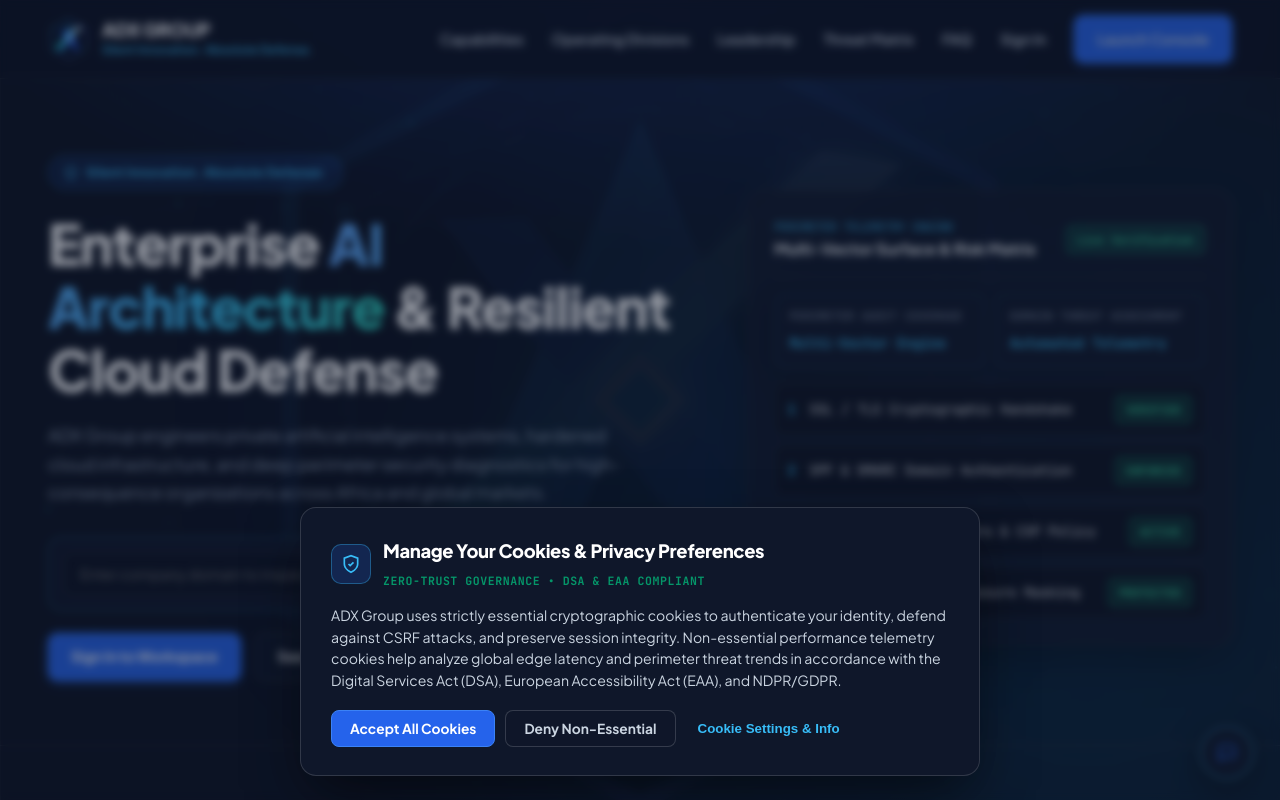
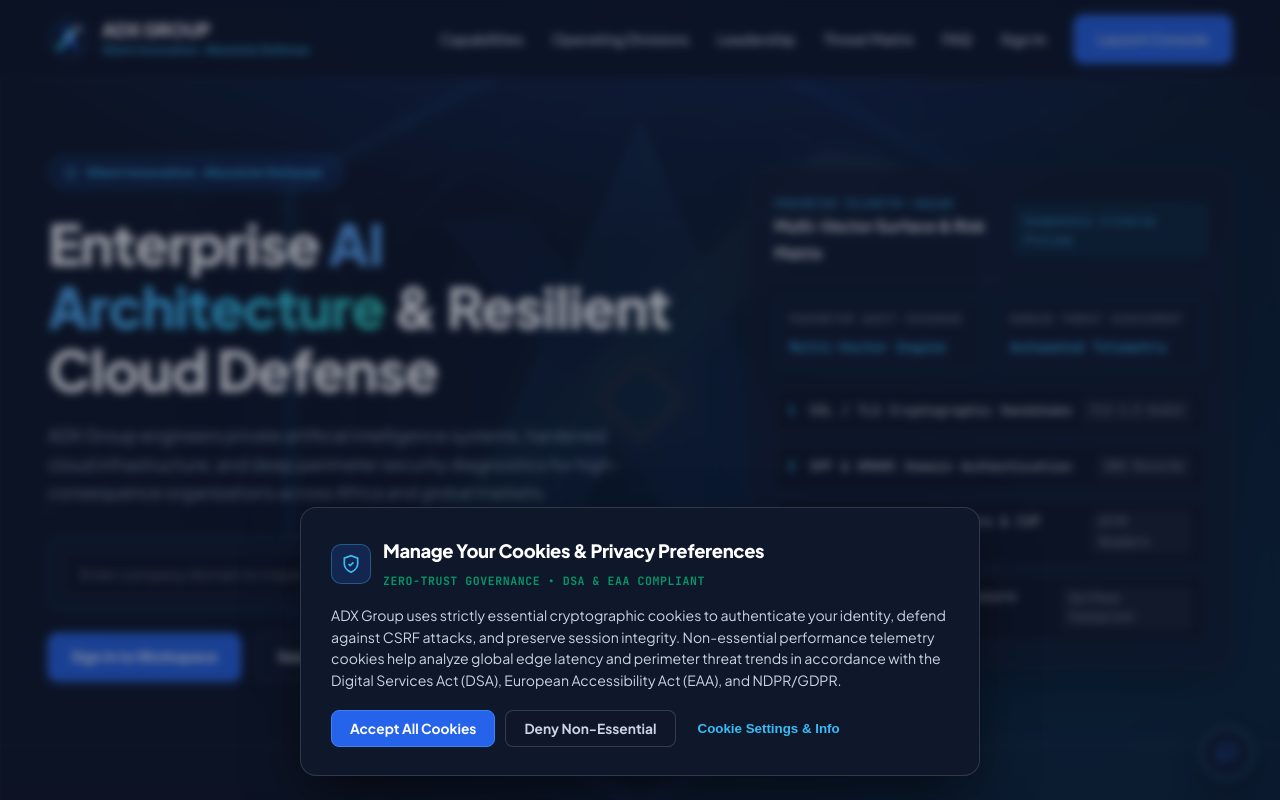
Before and after one commit to hardex001-tech/adxgroup, a FastAPI app: page / in a window 1280 px wide. Run offline with FastAPI, Linux system fonts and the light colour scheme; some libraries are stand-ins or nearby versions.

Commit message:
fix(landing): relabel hero terminal and preview card to demo simulation output

```diff
--- a/static/js/main.js
+++ b/static/js/main.js
@@ -1238,14 +1238,14 @@ document.addEventListener("DOMContentLoaded", () => {
     const termBody = document.getElementById("sim-terminal-output");
     if (!termBody) return;
     termBody.innerHTML = `
-      <span style="color: #60a5fa;">$ adx audit --domain adxgroup.tech --compliance-mode 2026-cve</span><br>
-      <span style="color: #94a3b8;">[INIT] Handshaking with edge telemetry cluster...</span><br>
-      <span style="color: #10b981;">[DNS] Resolving A/AAAA records: IP 76.76.21.21 (Verified Vercel Global Edge)</span><br>
-      <span style="color: #10b981;">[TLS] Handshake: TLS 1.3 Forward Secrecy &bull; Modern AEAD Cipher &bull; Zero Weakness</span><br>
-      <span style="color: #10b981;">[MAIL] DMARC Policy: p=reject &bull; SPF &amp; DKIM Hardened against BEC Spoofing</span><br>
-      <span style="color: #10b981;">[HEADERS] Content-Security-Policy &amp; HSTS 63072000s max-age active</span><br>
-      <span style="color: #10b981;">[CVE] Scanning 2026 Attack Vectors: CVE-2026-109618, CVE-2026-31044: PROTECTED</span><br>
-      <span style="color: #38bdf8; font-weight: 700;">[RESULT] Audit Score: 98/100 (GRADE A+ EXCELLENT) &bull; Verified Zero-Trust Stance</span>
+      <span style="color: #60a5fa;">$ adx audit --domain example-domain.com --mode passive-telemetry</span><br>
+      <span style="color: #94a3b8;">[DEMO] Simulating surface diagnostic workflow (sample output)...</span><br>
+      <span style="color: #10b981;">[DNS] Resolving A/AAAA records: Authoritative DNS resolution checked</span><br>
+      <span style="color: #10b981;">[TLS] Cryptographic Handshake: TLS 1.3 protocol negotiation evaluated</span><br>
+      <span style="color: #10b981;">[MAIL] Domain Security: SPF &amp; DMARC policy presence analyzed</span><br>
+      <span style="color: #10b981;">[HEADERS] Response Directives: Content-Security-Policy &amp; HSTS verified</span><br>
+      <span style="color: #10b981;">[PORTS] Diagnostic Vector: Non-intrusive edge port verification completed</span><br>
+      <span style="color: #38bdf8; font-weight: 700;">[RESULT] Sample Surface Telemetry (Example Demonstration Output)</span>
     `;
   };
 
--- a/templates/index.html
+++ b/templates/index.html
@@ -222,7 +222,7 @@
             <span style="font-family: var(--font-mono); font-size: 0.72rem; color: var(--accent-cyan); display: block;">PERIMETER TELEMETRY ENGINE</span>
             <strong style="font-size: 0.98rem;">Multi-Vector Surface &amp; Risk Matrix</strong>
           </div>
-          <span class="badge-true">Live Verification</span>
+          <span style="font-family: var(--font-mono); font-size: 0.72rem; color: var(--accent-cyan); border: 1px solid rgba(6,182,212,0.3); background: rgba(6,182,212,0.08); padding: 4px 8px; border-radius: 4px;">Diagnostic Criteria Preview</span>
         </div>
 
         <div style="display: grid; grid-template-columns: 1fr 1fr; gap: 10px; margin-bottom: 16px;">
@@ -239,19 +239,19 @@
         <div style="display: flex; flex-direction: column; gap: 10px; font-size: 0.83rem;">
           <div style="display: flex; justify-content: space-between; align-items: center; padding: 10px 12px; background: var(--bg-primary); border-radius: 8px; border: 1px solid var(--border-subtle);">
             <span style="font-family: var(--font-mono);"><strong style="color: var(--accent-primary); margin-right: 6px;">1</strong> SSL / TLS Cryptographic Handshake</span>
-            <span class="badge-true">VERIFIED</span>
+            <span style="font-family: var(--font-mono); font-size: 0.75rem; color: var(--text-muted); padding: 2px 8px; background: rgba(255,255,255,0.05); border-radius: 4px;">TLS 1.3 Audit</span>
           </div>
           <div style="display: flex; justify-content: space-between; align-items: center; padding: 10px 12px; background: var(--bg-primary); border-radius: 8px; border: 1px solid var(--border-subtle);">
             <span style="font-family: var(--font-mono);"><strong style="color: var(--accent-primary); margin-right: 6px;">2</strong> SPF &amp; DMARC Domain Authentication</span>
-            <span class="badge-true">ENFORCED</span>
+            <span style="font-family: var(--font-mono); font-size: 0.75rem; color: var(--text-muted); padding: 2px 8px; background: rgba(255,255,255,0.05); border-radius: 4px;">DNS Records</span>
           </div>
           <div style="display: flex; justify-content: space-between; align-items: center; padding: 10px 12px; background: var(--bg-primary); border-radius: 8px; border: 1px solid var(--border-subtle);">
             <span style="font-family: var(--font-mono);"><strong style="color: var(--accent-primary); margin-right: 6px;">3</strong> Browser Defense Headers &amp; CSP Policy</span>
-            <span class="badge-true">ACTIVE</span>
+            <span style="font-family: var(--font-mono); font-size: 0.75rem; color: var(--text-muted); padding: 2px 8px; background: rgba(255,255,255,0.05); border-radius: 4px;">HTTP Headers</span>
           </div>
           <div style="display: flex; justify-content: space-between; align-items: center; padding: 10px 12px; background: var(--bg-primary); border-radius: 8px; border: 1px solid var(--border-subtle);">
             <span style="font-family: var(--font-mono);"><strong style="color: var(--accent-primary); margin-right: 6px;">4</strong> Server Identity &amp; Exposure Masking</span>
-            <span class="badge-true">PROTECTED</span>
+            <span style="font-family: var(--font-mono); font-size: 0.75rem; color: var(--text-muted); padding: 2px 8px; background: rgba(255,255,255,0.05); border-radius: 4px;">Surface Footprint</span>
           </div>
         </div>
       </div>
@@ -302,20 +302,20 @@
             <span class="terminal-dot terminal-dot-red"></span>
             <span class="terminal-dot terminal-dot-yellow"></span>
             <span class="terminal-dot terminal-dot-green"></span>
-            <span class="terminal-title">ADX PERIMETER TELEMETRY TERMINAL &bull; LIVE RUNTIME</span>
+            <span class="terminal-title">PERIMETER TELEMETRY TERMINAL &bull; DEMO SIMULATION</span>
             <button type="button" onclick="runSimulatedAudit()" style="margin-left: auto; background: #2563eb; color: #fff; border: none; padding: 4px 10px; border-radius: 5px; font-size: 0.74rem; font-family: var(--font-mono); font-weight: 700; cursor: pointer;">
-              &gt; Re-Run Live Simulation
+              &gt; Replay Demo Simulation
             </button>
           </div>
           <div class="terminal-body" id="sim-terminal-output">
-            <span style="color: #60a5fa;">$ adx audit --domain adxgroup.tech --compliance-mode 2026-cve</span><br>
-            <span style="color: #94a3b8;">[INIT] Handshaking with edge telemetry cluster...</span><br>
-            <span style="color: #10b981;">[DNS] Resolving A/AAAA records: IP 76.76.21.21 (Verified Vercel Global Edge)</span><br>
-            <span style="color: #10b981;">[TLS] Handshake: TLS 1.3 Forward Secrecy &bull; Modern AEAD Cipher &bull; Zero Weakness</span><br>
-            <span style="color: #10b981;">[MAIL] DMARC Policy: p=reject &bull; SPF &amp; DKIM Hardened against BEC Spoofing</span><br>
-            <span style="color: #10b981;">[HEADERS] Content-Security-Policy &amp; HSTS 63072000s max-age active</span><br>
-            <span style="color: #10b981;">[CVE] Scanning 2026 Attack Vectors: CVE-2026-109618, CVE-2026-31044: PROTECTED</span><br>
-            <span style="color: #38bdf8; font-weight: 700;">[RESULT] Audit Score: 98/100 (GRADE A+ EXCELLENT) &bull; Verified Zero-Trust Stance</span>
+            <span style="color: #60a5fa;">$ adx audit --domain example-domain.com --mode passive-telemetry</span><br>
+            <span style="color: #94a3b8;">[DEMO] Simulating surface diagnostic workflow (sample output)...</span><br>
+            <span style="color: #10b981;">[DNS] Resolving A/AAAA records: Authoritative DNS resolution checked</span><br>
+            <span style="color: #10b981;">[TLS] Cryptographic Handshake: TLS 1.3 protocol negotiation evaluated</span><br>
+            <span style="color: #10b981;">[MAIL] Domain Security: SPF &amp; DMARC policy presence analyzed</span><br>
+            <span style="color: #10b981;">[HEADERS] Response Directives: Content-Security-Policy &amp; HSTS verified</span><br>
+            <span style="color: #10b981;">[PORTS] Diagnostic Vector: Non-intrusive edge port verification completed</span><br>
+            <span style="color: #38bdf8; font-weight: 700;">[RESULT] Sample Surface Telemetry (Example Demonstration Output)</span>
           </div>
         </div>
       </div>
```
